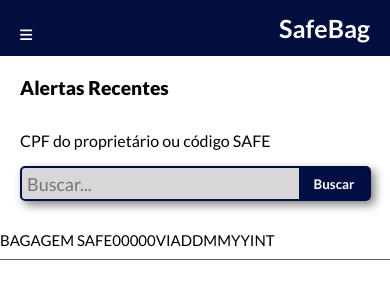
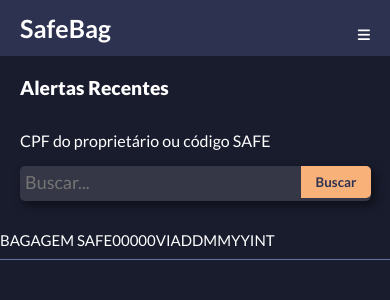
Before and after one commit to biancacordebello/SafeBag, a PHP site: page /pages/recent_alerts.html in a window 390 px wide. Shown: the top 300 px of the page. Run offline with PHP 8.4, Linux system fonts and the light colour scheme; some libraries are stand-ins or nearby versions.

Commit message:
dark mode

```diff
--- a/assets/styles/mobile/main.css
+++ b/assets/styles/mobile/main.css
@@ -30,6 +30,11 @@
     height: 2.2rem;
   }
 
+.icon:after {
+  padding-left: 10vw;
+}
+
+
 .id-mala {
   font-size: 15px;
   align-items: flex-start;
--- a/assets/styles/mobile/navbar.css
+++ b/assets/styles/mobile/navbar.css
@@ -10,7 +10,7 @@
 }
 
 .navbar{
-    flex-direction: row-reverse;
+    flex-direction: row;
     justify-content: space-between;
     align-items: center;
 }
@@ -24,10 +24,6 @@
 .navbar_link{
     text-align: center;
     margin: 0;
-}
-
-.navbar_link:hover{
-    background-color: #010925;
 }
 
 .navbar_items_right{
@@ -48,7 +44,7 @@
 }
 
 .navbar_toggleShow.active {
-    left: 0;
+    right: 0;
 
 }
 .navbar_toggleShow {
@@ -57,10 +53,10 @@
     flex-direction: column;
     position: fixed;
     top: 50px;
-    left: -100%;
+    left: 100%;
     height: 100vh;
-    width: 23vh;
-    background-color: #020f3cd7;
+    width: 40vh;
+    background-color: #2d3250d4;
     border-radius: 0px 20px 20px 0px;
     color: white;
 }
@@ -69,6 +65,6 @@
 .navbar_toggleShow .navbar_link {
     padding: 20px;
     text-align: left;
-    border-bottom: 0.5px solid #3d4975e1;
+    border-bottom: 0.5px solid #676f9dbe;
 }
 }
--- a/assets/styles/web/bag_details.css
+++ b/assets/styles/web/bag_details.css
@@ -41,7 +41,8 @@
 }
 
 .container-info-bagagem{
-    border-bottom: 1px solid rgb(74, 74, 74);
+    padding-bottom: 10px;
+    border-bottom: 1px solid #676f9d;
 }
 
 .container-info-bagagem p{
--- a/assets/styles/web/main.css
+++ b/assets/styles/web/main.css
@@ -6,10 +6,15 @@
   font-family: "Lato", sans-serif;
   margin: 0;
   box-sizing: border-box;
+  color: #fff;
 }
 
+body{
+  background-color: #191c2d;
+}
 
 .container{
+  color: #fff;
   display: flex;
   flex-direction: row;
   align-items: center;
@@ -36,12 +41,12 @@
 #search-title{
   font-size: 1rem;
   font-weight: 500;
+  color: #fff;
 }
 
 
 #divBusca{
-  background-color: #45485437;
-  border: solid 2px #000E41;
+  background-color: #989aa037;
   border-radius: 5px;
   width: max-content;
   height: 2rem;
@@ -68,12 +73,13 @@ input:focus{
 
 #btnBusca{
   border: none;
+  border-radius: 0px 5px 5px 0px;
   float: right;
   height: 2rem;
   width: 4.375rem;
   font-weight: bold;
-  background:#000E41;
-  color: #ffff;
+  background:#f9b17a;
+  color: #2d3250;
   cursor: pointer;
 }
 
@@ -86,10 +92,10 @@ input:focus{
 }
 
 .id-mala {
-  background-color: #fff;
-  color: #000;
+  background-color: #191c2dd2;
+  color: #fff;
   border: none;
-  border-bottom: 1px solid #705D56;
+  border-bottom: 0.5px solid #676f9d;
   cursor: pointer;
   padding: 10px 0;
   width: 100%;
@@ -104,30 +110,29 @@ input:focus{
 }
 
 .id-mala:hover {
-  background-color: #f0f0f0;
-  border-color: #999;
+  background-color: #191c2def;
+  border-color: #676f9d;
 }
 
 .icon:after {
   content: '\00ff0b';
-  color: #282727ea;
+  color: #fff;
   font-size: 1.5rem;
   transition: transform 0.3s;
   border: none;
-  background-color: #fff;
+  background-color: #191c2def;
   display: flex;
   cursor: pointer;
+  padding-left: 40vw;
 }
 
 .active:after {
   content: "\002212";
-  color: #282727ea;
-  transform: rotate(180deg); /* Rotaciona o ícone quando ativo */
 }
 
 .info-mala {
   margin-top: 5px;
-  background-color: #fff;
+  background-color: #191c2d;
   max-height: 0;
   overflow: hidden;
   transition: max-height 0.3s ease-out;
--- a/assets/styles/web/navbar.css
+++ b/assets/styles/web/navbar.css
@@ -6,45 +6,43 @@
   margin: 0;
   font-family: "Lato", sans-serif;
 
+
 }
+
 
 .navbar {
   display: flex;
   align-items: center;
-  background-color: #020f3e;
+  background-color: #2d3250;
   padding: 0.80rem;
   padding-inline: 1.25rem;
-  color: white;
   font-weight: 700;
   font-size: 0.875rem;
 
 }
 
 a {
-  color: white;
+  text-decoration: none;
 }
 
 .navbar_items{
   display: flex;
   margin-left: auto;
   gap: 10px;
-  text-transform: uppercase
+  text-transform: uppercase;
+
 }
 
 .navbar_link{
   padding: 10px;
   cursor: pointer;
+  color: #ffffff;
+
 }
-
-
-.navbar_link:hover{
-  background-color: #010925;
-  border-radius: 10px;
-}
-
 
 .navbar_link-brand{
   font-size: 25px;
+  color: #fff;
 
 }
 
```
